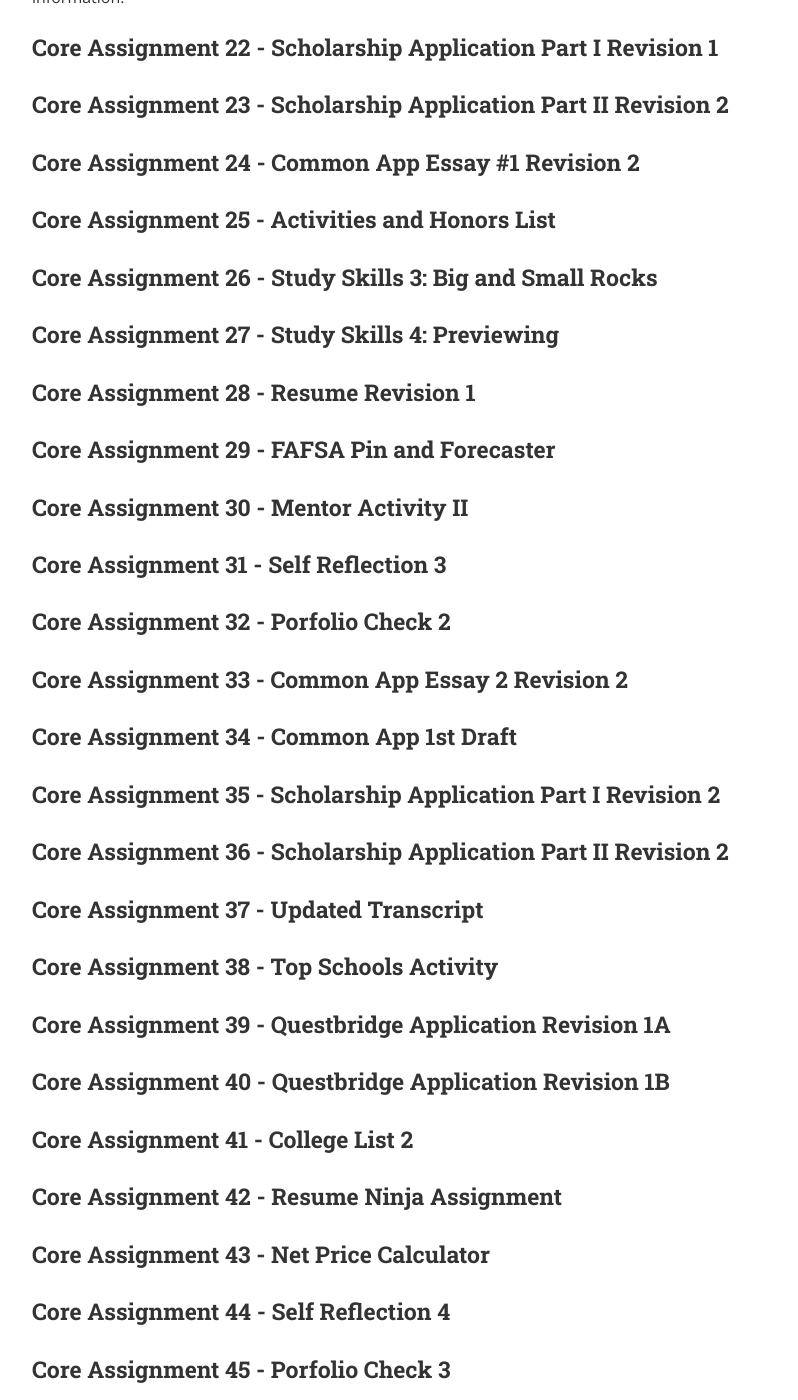
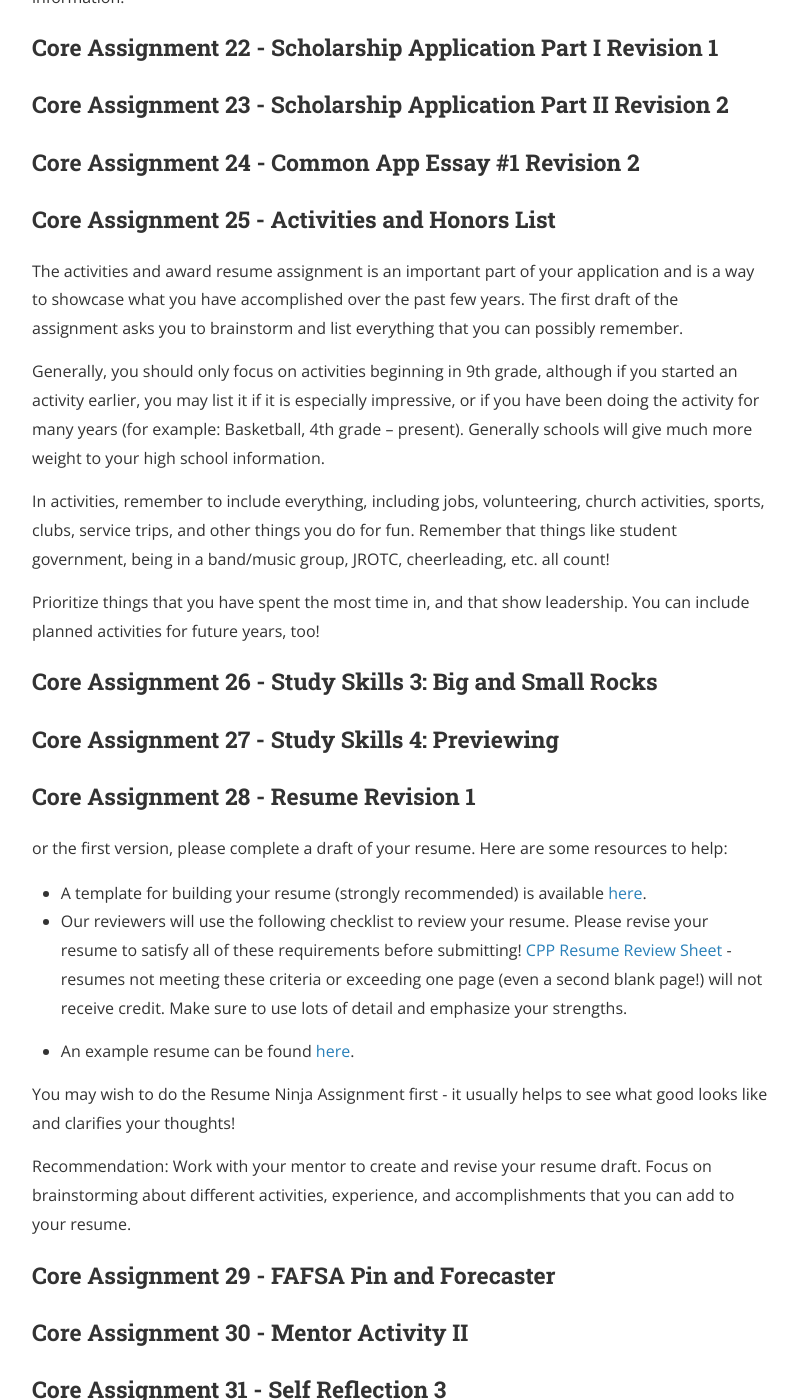
Before and after one commit to wrgr/cppbook, a Jekyll site: the page built from assignments.md, in a window 1280 px wide and 1400 px high, scrolled down 9407 px. Shown: the whole window, without its empty margins (240-1038 px from the left). Built offline with Jekyll 4.4.1, drawn with Linux system fonts in a browser that asks for light colours; nearby versions of some CDN libraries; a style sheet for code colours, icons or effects is not loaded.

Commit message:
adding resume assignments

```diff
--- a/assignments.md
+++ b/assignments.md
@@ -303,6 +303,15 @@ Information on this activity will be provided shortly.  Please check the online
 
 ### Core Assignment 25 - Activities and Honors List
 
+The activities and award resume assignment is an important part of your application and is a way to showcase what you have accomplished over the past few years.  The first draft of the assignment asks you to brainstorm and list everything that you can possibly remember.
+
+Generally, you should only focus on activities beginning in 9th grade, although if you started an activity earlier, you may list it if it is especially impressive, or if you have been doing the activity for many years (for example:  Basketball, 4th grade – present).  Generally schools will give much more weight to your high school information.
+
+In activities, remember to include everything, including jobs, volunteering, church activities, sports, clubs, service trips, and other things you do for fun.  Remember that things like student government, being in a band/music group, JROTC, cheerleading, etc. all count!
+
+Prioritize things that you have spent the most time in, and that show leadership.  You can include planned activities for future years, too!
+
+
 #### [](#ca026)
 
 ### Core Assignment 26 -  Study Skills 3:  Big and Small Rocks
@@ -311,10 +320,22 @@ Information on this activity will be provided shortly.  Please check the online
 
 ### Core Assignment 27 -  Study Skills 4:  Previewing
 
+
+
 #### [](#ca028)
 
 ### Core Assignment 28 -  Resume Revision 1
 
+or the first version, please complete a draft of your resume.  Here are some resources to help:
+
+- A template for building your resume (strongly recommended) is available [here](/cppbook/assets/cpp_template_resume.doc).
+- Our reviewers will use the following checklist to review your resume.  Please revise your resume to satisfy all of these requirements before submitting! [CPP Resume Review Sheet](/cppbook/assets/cpp_resume_checklist.pdf) - resumes not meeting these criteria or exceeding one page (even a second blank page!) will not receive credit.  Make sure to use lots of detail and emphasize your strengths.
+
+- An example resume can be found [here](Example Resume /cppbook/assets/simpson_resume_example.pdf).
+
+You may wish to do the Resume Ninja Assignment first - it usually helps to see what good looks like and clarifies your thoughts!
+
+Recommendation:  Work with your mentor to create and revise your resume draft.  Focus on brainstorming about different activities, experience, and accomplishments that you can add to your resume.
 
 
 #### [](#ca029)
```
Also changed, not shown: 3 other files.
